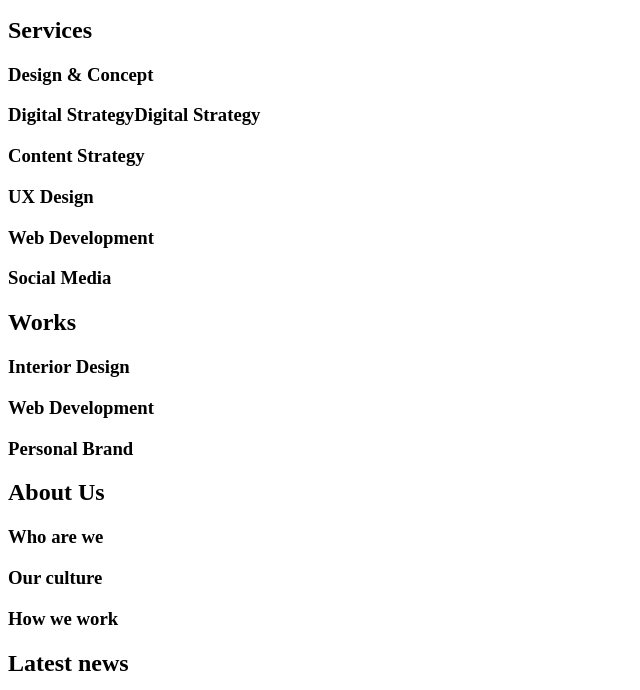
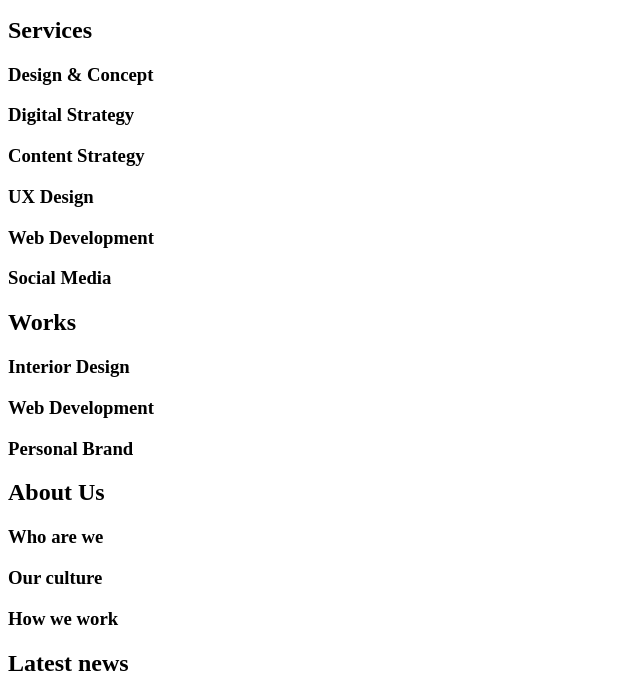
Before and after one commit to Qcarvalhooliveira/holbertonschool-web_front_end, a plain HTML site: page html_advanced/10-index.html in a window 1280 px wide. Shown: the part 110-800 px from the top of the page, without its empty margins (0-640 px from the left). Drawn offline with Linux system fonts and the light colour scheme.

Commit message:
Update 10-index.html

```diff
--- a/html_advanced/10-index.html
+++ b/html_advanced/10-index.html
@@ -22,7 +22,7 @@
     <section>
         <h2>Services</h2>
         <h3>Design & Concept</h3>
-        <h3>Digital StrategyDigital Strategy</h3>
+        <h3>Digital Strategy</h3>
         <h3>Content Strategy</h3>
         <h3>UX Design</h3>
         <h3>Web Development</h3>
```
